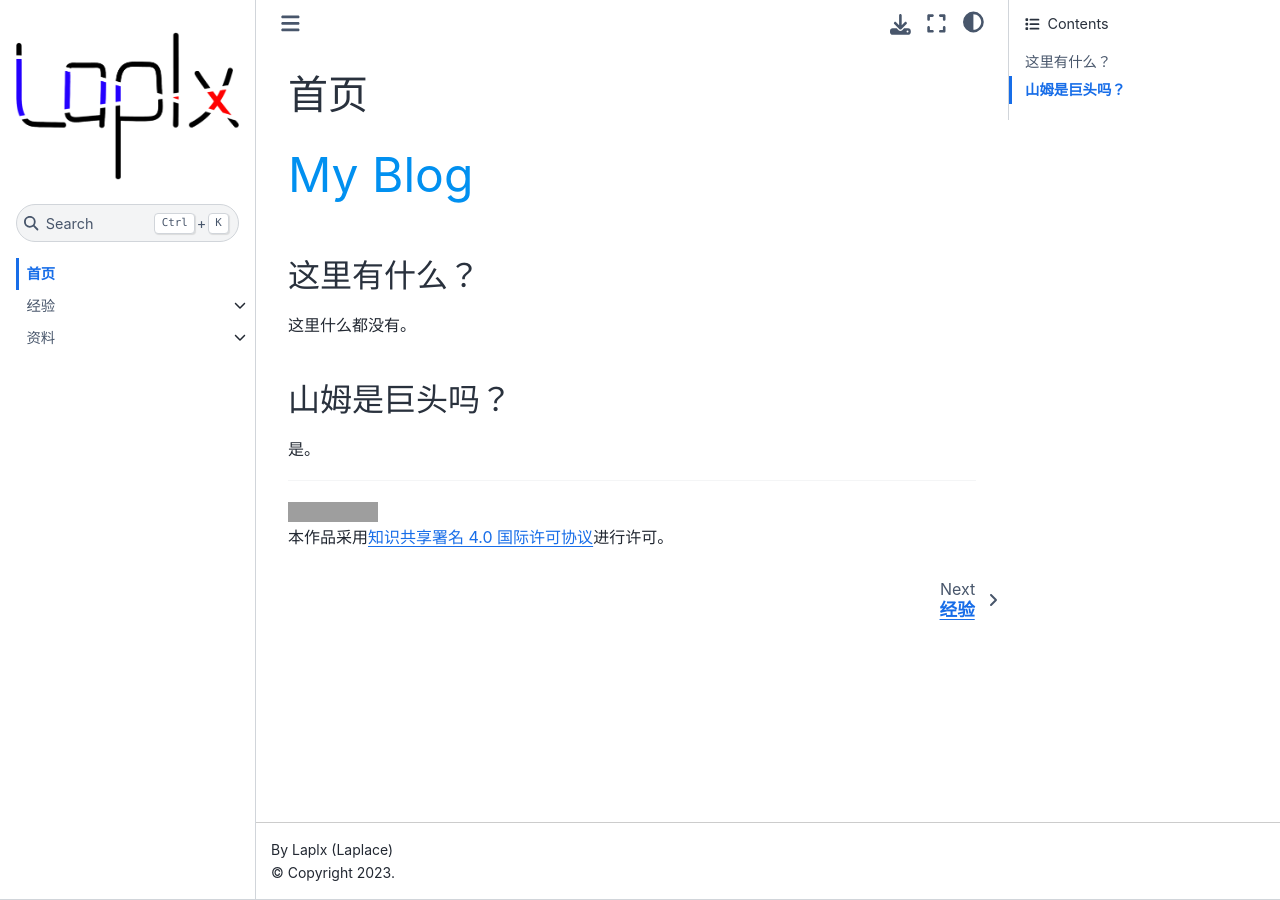
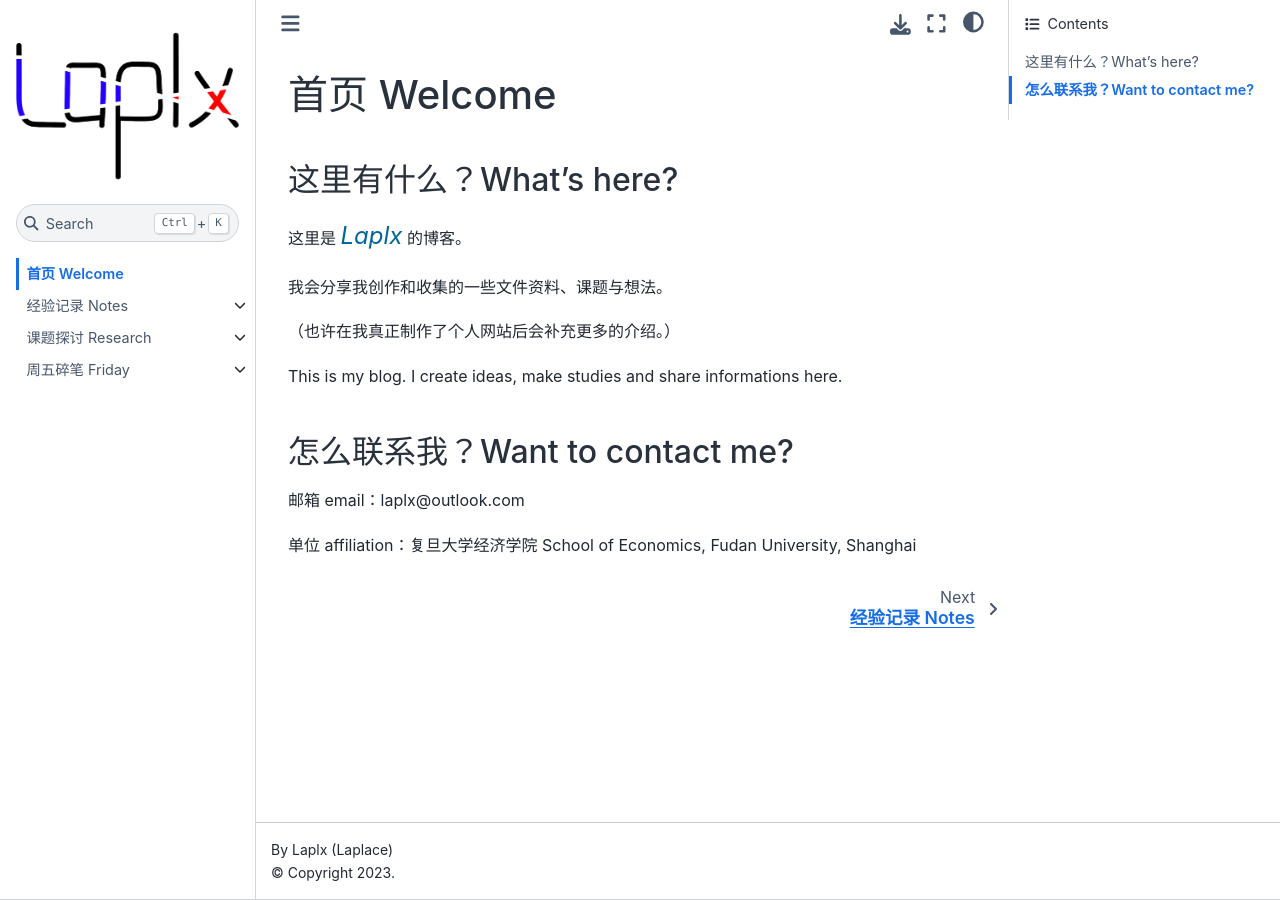
Before and after one commit to Laplx/blog, a Jupyter Book: the page built from intro.md, in a window 1280 px wide. Built offline with Jupyter Book 1.0.4 settings and Sphinx 7.4.7 and the Sphinx Book theme 1.1.4, drawn with Linux system fonts in a browser that asks for light colours; grey boxes are pictures that could not be loaded.

Commit message:
friday 23.5.5

```diff
--- a/_toc.yml
+++ b/_toc.yml
@@ -5,3 +5,6 @@
 - file: mater
   sections:
     - file: hlm/hlm_index
+- file: wonder
+  sections:
+    - file: wonder/23.5.5
--- a/intro.md
+++ b/intro.md
@@ -1,15 +1,17 @@
-# 首页
+# 首页 Welcome
 
-<font size=8 color= ＃1E90FF>My Blog</font>
+### 这里有什么？What's here?
 
-### 这里有什么？
+这里是 <font size=5 color=#006699><i>Laplx</i></font> 的博客。
 
-这里什么都没有。
+我会分享我创作和收集的一些文件资料、课题与想法。
 
-### 山姆是巨头吗？
+（也许在我真正制作了个人网站后会补充更多的介绍。）
 
-是。
+This is my blog. I create ideas, make studies and share informations here.
 
----
+### 怎么联系我？Want to contact me?
 
-<a rel="license" href="http://creativecommons.org/licenses/by/4.0/"><img alt="知识共享许可协议" style="border-width:0" src="https://i.creativecommons.org/l/by/4.0/88x31.png" /></a><br />本作品采用<a rel="license" href="http://creativecommons.org/licenses/by/4.0/">知识共享署名 4.0 国际许可协议</a>进行许可。
+邮箱 email：laplx@outlook.com
+
+单位 affiliation：复旦大学经济学院 School of Economics, Fudan University, Shanghai
--- /dev/null
+++ b/wonder/23.5.5.md
@@ -0,0 +1,13 @@
+# Frivolity: Start and Bikes on Campus
+
+### 开始与校园自行车
+
+这是第一篇周五碎笔。我模仿了Hilary Mason的个人网站 (https://hilarymason.com)，自信的认为自己也有至少是‘不少’的idea并能够不断涌现idea，于是先暂且在GithubPage上开始我这个栏目。限于时间和精力，我想之后远不会像这篇这么长，大概是很短的一点浅浅的狂想（值得探究的可能会被留用发展；我同样可以自信的说绝大多数都是不值一提的糟粕），但第一篇我似乎有不少想法要说。
+
+我愿意模仿一位Data领域的大牛这样做，可能也证明了兴趣或许就在很多社会数据的探索上，也确实观察并提出过一些（虽然很荒谬）。但可能数据科学家会习惯于挖掘数据的模式，更加经验主义一些；我所欣赏的社会科学本质倒先是理论的分析架构，‘数据告诉我什么’不如‘我应怎么用数据实践’。
+
+就举一个简单的例子作为本篇的主题吧，不过它并不是这周提出的，而且被我宣判夭折了（尽管绝大多数都要失败）。我们校园有很多自行车，私人的或共享的。我买了哈啰的卡，却经常在关键赶课时间扫不到车——很明显它们已经被骑到教学楼旁边了——晚上自然是相反的光景。那么哈啰车的流动可以是一个很好的研究对象；更切身一点的问题是我在早八食堂出门究竟多大概率能扫到车？不妨把各地的自行车写成一个向量（自行车主要的停放地点无非几个教学楼和寝室），那么早八、早十、午饭等等都可以写成一个马尔可夫矩阵（暂且不考虑骑到校外的）。是不是可以采用诸如隐马尔可夫链的模型？有待进一步细化。（但更好的办法应该是在哈啰公司那里的数据吧！）
+
+英语课刚好读到*The Numerati*，社会科学一个激动人心的方向便是里面所说的decode behavior。这只是社会研究的一部分（我想经济学所谓的positive research就可以近似概括为decoding），但这无疑是最吸引人也吸引我的部分。预测、控制几乎可以说是人类数学和科学几百年来追求的目标，理性带来对自然的去魅和客体化，从解密再到预报，无论是自然界的还是现在已经扩展到的人类社会。不过困扰我的是，社会的复杂性和人的思维的复杂性有目共睹，我们究竟可以实现到什么程度？ChatGPT问世的当下人类不禁展望AI未来的预测能力，但我认为以地球的资源支撑的算力恐怕都不足以算尽人类社会——这完全不代表AI没有这方面的效用——统计意义上（这是两个统计的维度，微观的行为个体长时间的序列与宏观的群体截面）一定存在一些可以刻画的规律。有很多很多的方面，理论可大可小。
+
+我仔细回顾了一下，失落的发现我的栏目很可能即将永远囿于这些内容：捡拾一些社会生活中的现象，由数据或模型出发，提出一些构想和指望。仅此而已。不过我想这还是很丰富的，已经达到了上一段所述的意义。那便如此吧！
```
Also changed, not shown: exper.md (+10 -1 lines), mater.md (+13 -1 lines), py3rdpartylib.md (+0 -4 lines), wonder.md (added, +15 -0 lines).
